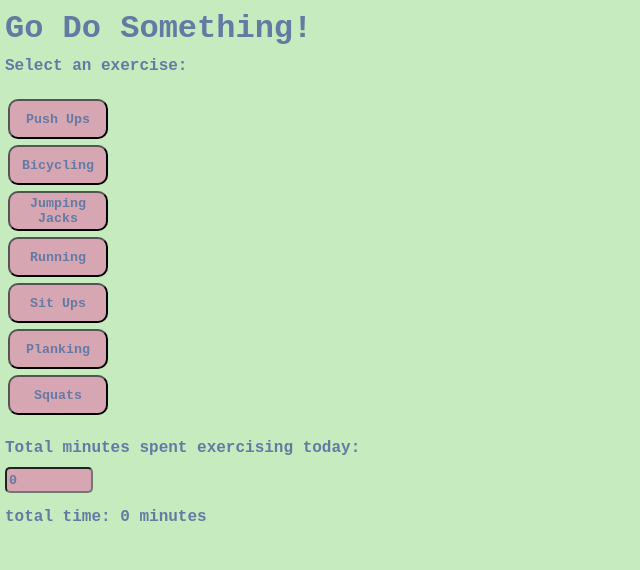
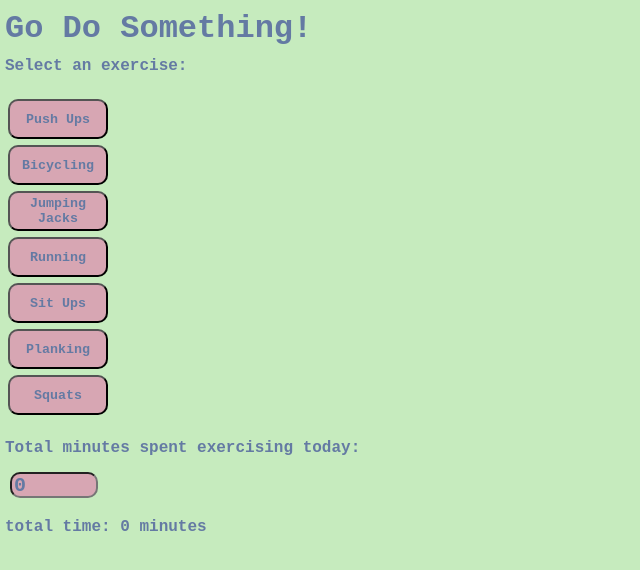
Before and after one commit to julianamacedo1/exercise-app, a React (Create React App) app: page / in a window 1280 px wide. Shown: the top 570 px of the page, without its empty margins (0-640 px from the left). Built offline with nearby package versions, Linux system fonts and the light colour scheme.

Commit message:
March 6, 2021 4:18 PM

```diff
--- a/src/App.css
+++ b/src/App.css
@@ -27,12 +27,13 @@ ul {
   list-style-type: none;
 }
 input {
-  margin: 5px;
+  margin: 10px;
   font-family: 'Courier New', Courier, monospace;
   width: 80px;
   height: 20px;
   background-color: #D7A6B3;
   color: #647AA3;
-  border-radius: 5px;
+  border-radius: 10px;
   font-weight: bold;
+  font-size: 20px;
 }
```
